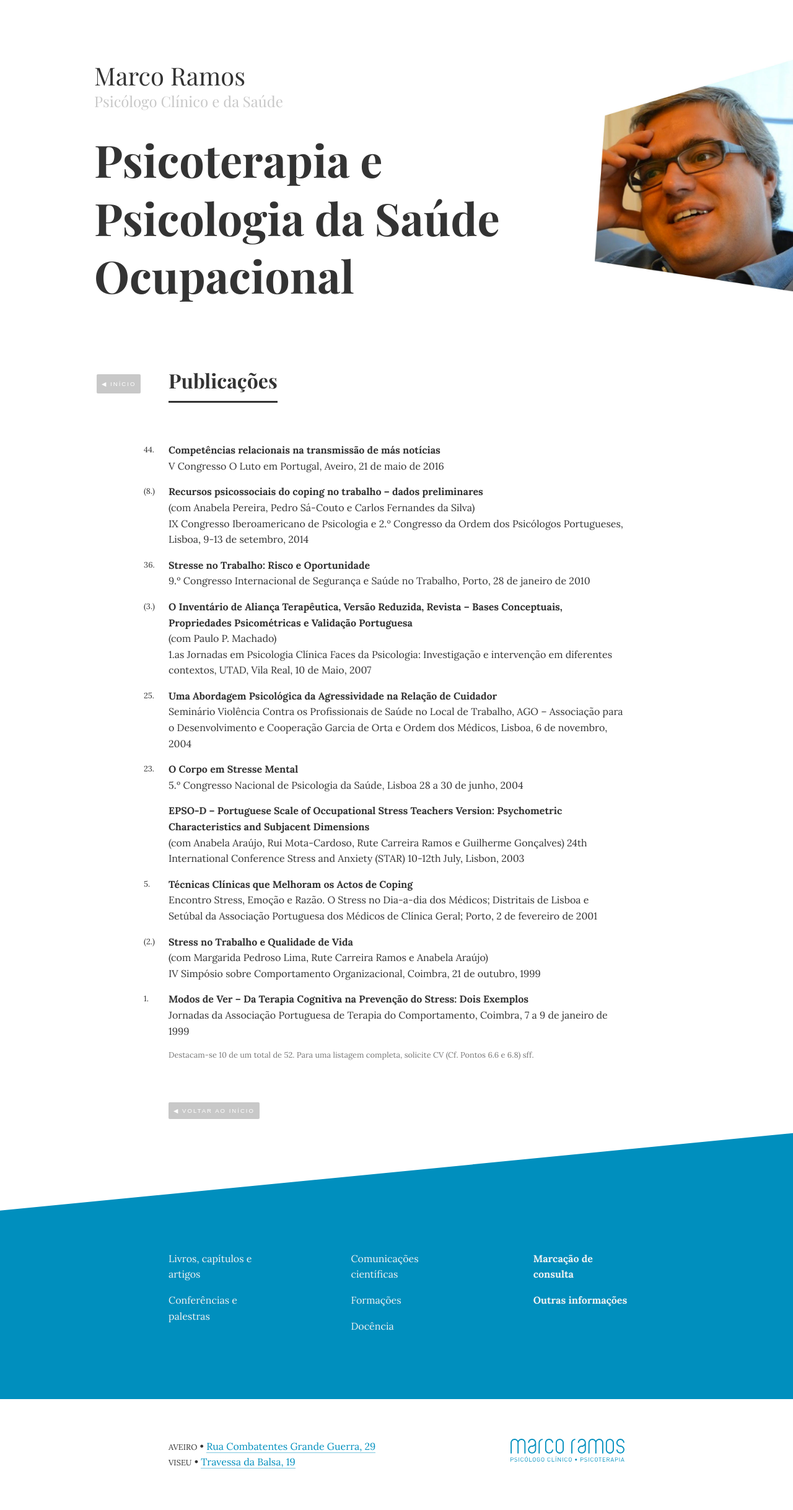
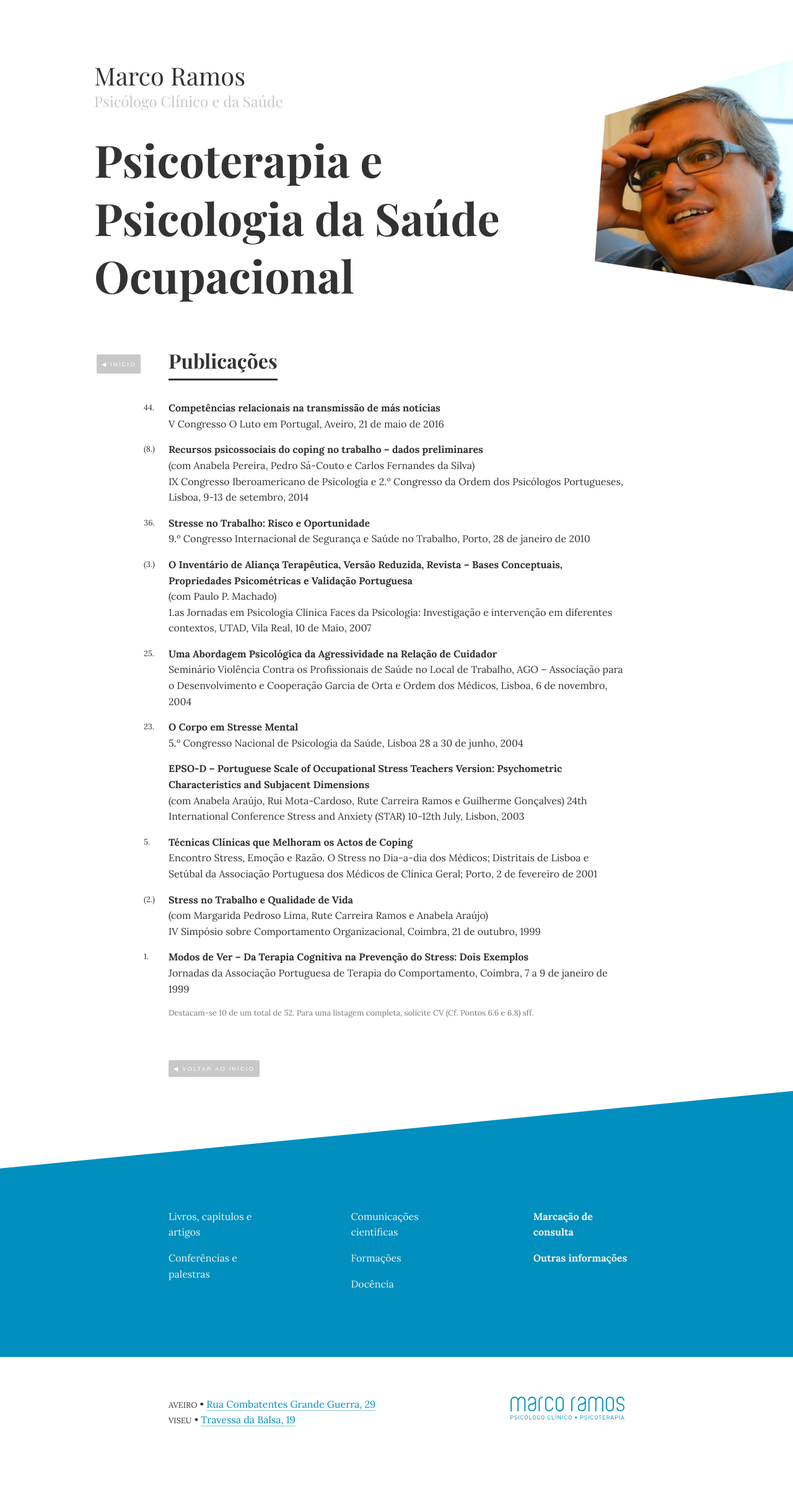
Before and after one commit to joaoramos/marco, a Jekyll site: the page built from publicacoes.html, in a window 1280 px wide. Shown: the whole page at 62% size. Built offline with Jekyll 4.4.1, drawn with Linux system fonts in a browser that asks for light colours; after the commit the page ends 2369 px from its top, so only the background shows below that.

Commit message:
Tiny improvements for mobile

```diff
--- a/assets/styles/main.scss
+++ b/assets/styles/main.scss
@@ -86,7 +86,6 @@
   }
 
   .description {
-    width: 85%;
 
     h1,
     h2,
@@ -100,7 +99,12 @@
       }
     }
 
+    h1 {
+      width: 85%;
+    }
+
     h2 {
+      width: 70%;
       color: $colorGreyLight;
       font-size: 1.5rem;
       margin-bottom: 2rem;
@@ -111,6 +115,7 @@
       font-weight: 700;
 
       @include tablet {
+        width: 85%;
         font-size: 3.5rem;
       }
 
@@ -124,20 +129,30 @@
 .page {
   overflow: auto;
   width: 100%;
-  padding-top: 1em;
+
+  .wrapper {
+    padding-top: 0;
+  }
 
   h3 {
     font-family: $playfair;
     font-weight: 700;
     font-size: 1.5rem;
     border-bottom: 3px solid $colorGreyDark;
-    display: inline-block;
-    margin-bottom: 2em;
-    padding-bottom: .25em;
+    margin-top: 1rem;
+    margin-bottom: 2rem;
+    padding-bottom: .25rem;
     color: $colorGreyDark;
 
+    border-bottom: 0;
+    margin-bottom: 1rem;
+
     @include tablet {
+      display: inline-block;
+      border-bottom: 3px solid $colorGreyDark;
       font-size: 2rem;
+      margin-top: 0;
+      margin-bottom: 2rem;
     }
 
     @include desktop {
@@ -189,7 +204,7 @@
   }
 
   .actions-container {
-    padding: 5em 0 4em;
+    padding: 3em 0;
   }
 
   .button {
@@ -220,11 +235,14 @@
 
   .num {
     position: absolute;
-    top: 2px;
-    left: -2rem;
+    top: 8px;
+    left: -1.5rem;
+    font-size: .6rem;
 
-    @include desktop {
+    @include tablet {
+      font-size: .8rem;
       left: -2.5rem;
+      top: 2px;
     }
   }
 
@@ -241,10 +259,13 @@
   }
 
   .back.top {
-    display: block;
-    position: absolute;
-    right: 0;
-    top: 2rem;
+
+    @include tablet {
+      display: block;
+      position: absolute;
+      right: 2rem;
+      top: 1rem;
+    }
 
     @include desktop {
       left: -5.25rem;
```
